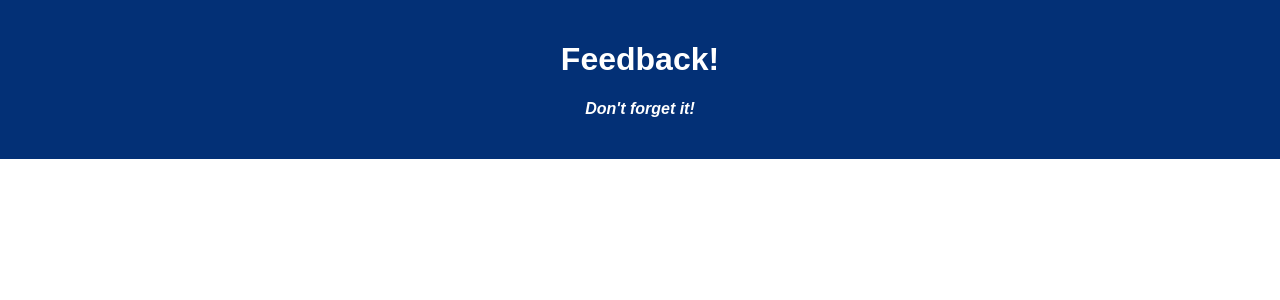
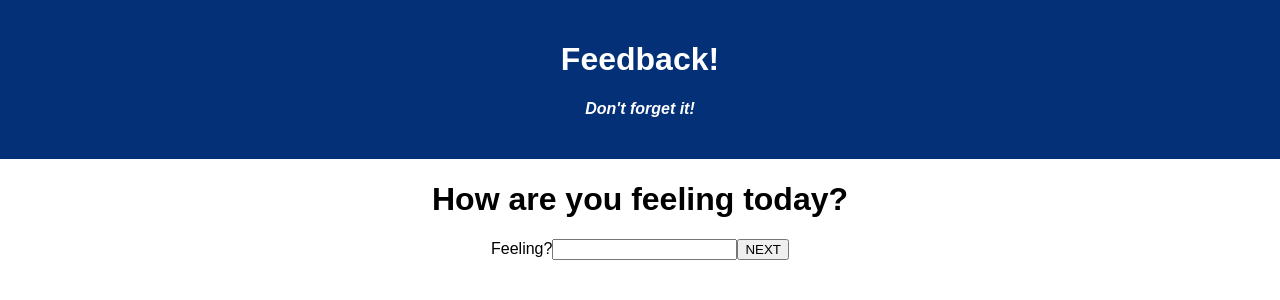
Before and after one commit to AlvinGraham/weekend-redux-feedback-loop, a React (Vite) app: page / in a window 1280 px wide. Shown: the top 300 px of the page. Built offline with nearby package versions, Linux system fonts and the light colour scheme.

Commit message:
Setup react router and frame FeelingQuery component

```diff
--- a/src/components/App/App.jsx
+++ b/src/components/App/App.jsx
@@ -1,15 +1,25 @@
-import React from 'react';
-import axios from 'axios';
-import './App.css';
+import React from "react";
+import axios from "axios";
+import "./App.css";
+import { HashRouter as Router, Route } from "react-router-dom";
+
+import { useEffect } from "react";
+import FeelingQuery from "../FeelingQuery/FeelingQuery";
 
 function App() {
-
   return (
-    <div className='App'>
-      <header className='App-header'>
-        <h1 className='App-title'>Feedback!</h1>
-        <h4>Don't forget it!</h4>
-      </header>
+    <div className="App">
+      <Router>
+        <header className="App-header">
+          <h1 className="App-title">Feedback!</h1>
+          <h4>Don't forget it!</h4>
+        </header>
+        <Route
+          path="/"
+          exact>
+          <FeelingQuery />
+        </Route>
+      </Router>
     </div>
   );
 }
--- /dev/null
+++ b/src/components/FeelingQuery/FeelingQuery.jsx
@@ -0,0 +1,19 @@
+export default function FeelingQuery() {
+  return (
+    <div className="question-div">
+      <h1>How are you feeling today?</h1>
+
+      <label htmlFor="feelingInput">Feeling?</label>
+      <input
+        type="number"
+        id="feelingInput"
+        data-testid="input"
+      />
+      <button
+        data-testid="next"
+        type="button">
+        NEXT
+      </button>
+    </div>
+  );
+}
--- a/src/store.js
+++ b/src/store.js
@@ -1,7 +1,7 @@
 import { createStore, combineReducers, applyMiddleware } from "redux";
 import logger from "redux-logger";
 
-function feedbackList(state = [], action) {
+function currentFeedbackItem(state = {}, action) {
   // actions
 
   return state;
@@ -9,5 +9,5 @@ function feedbackList(state = [], action) {
 
 // define store instance
 export const feedbackStore = createStore(
-  combineReducers({ feedbackList }, applyMiddleware(logger))
+  combineReducers({ currentFeedbackItem }, applyMiddleware(logger))
 );
```
